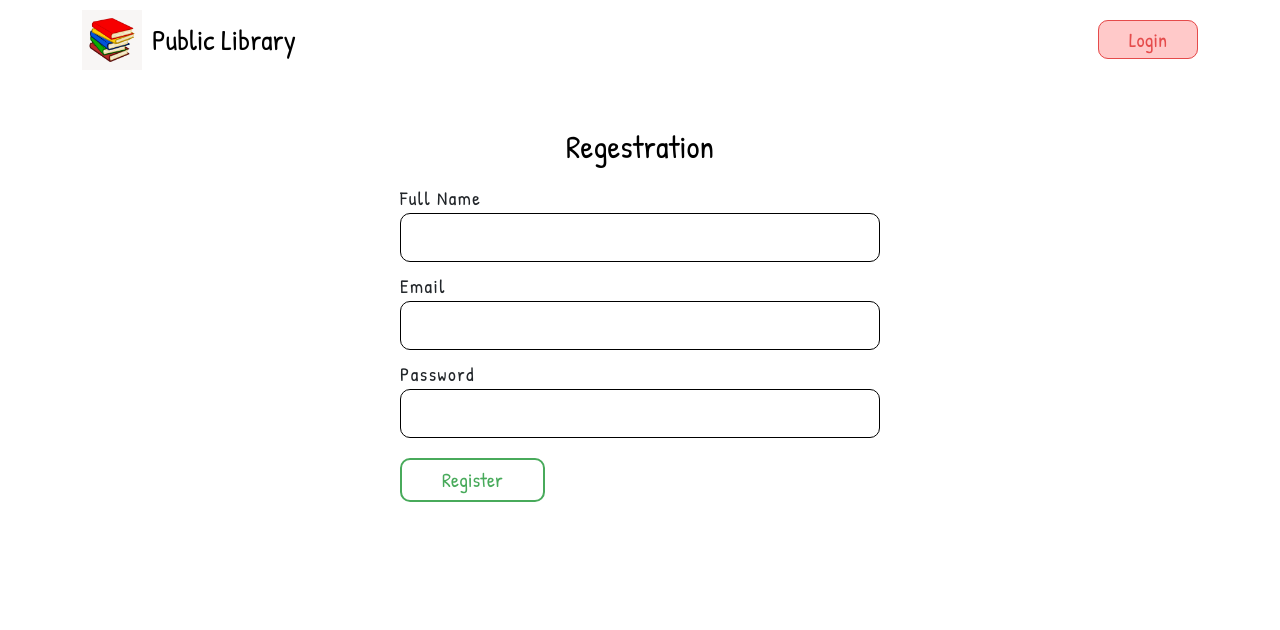
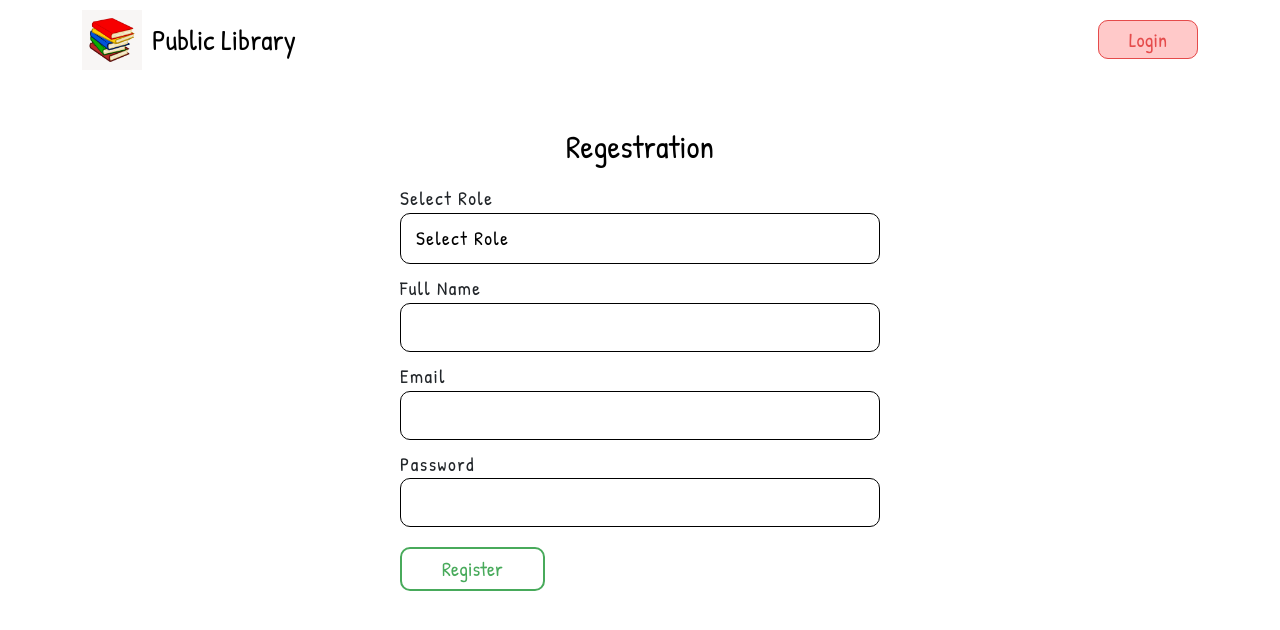
Before and after one commit to aatifShaikh2654/Hackathon, a React (Create React App) app in the folder frontend/: page /register in a window 1280 px wide. Shown: the top 630 px of the page. Built offline with nearby package versions, Linux system fonts and the light colour scheme.

Commit message:
Aatif 7/14

```diff
--- a/frontend/package.json
+++ b/frontend/package.json
@@ -12,6 +12,7 @@
     "react-dom": "^18.3.1",
     "react-router-dom": "^6.24.1",
     "react-scripts": "5.0.1",
+    "react-toastify": "^10.0.5",
     "web-vitals": "^2.1.4"
   },
   "scripts": {
--- a/frontend/src/App.js
+++ b/frontend/src/App.js
@@ -4,6 +4,7 @@ import Dashboard from './dashboard/Dashboard';
 import Register from './components/Register'
 import Login from './components/Login';
 import Navbar from './components/Navbar';
+import {ToastContainer} from 'react-toastify'
 
 function App() {
 
@@ -20,6 +21,7 @@ function App() {
   return (
     <>
       <Router>
+        <ToastContainer />
         <Navbar />
         <Routes>
           <Route path='/' element={<Dashboard />} />
--- a/frontend/src/components/Register.js
+++ b/frontend/src/components/Register.js
@@ -1,7 +1,60 @@
-import React from 'react'
+import React, { useState } from 'react'
 import styles from '../styles/register.module.css'
+import { useNavigate } from 'react-router-dom';
+import axios from 'axios'
+import { toast } from 'react-toastify';
 
 const Register = () => {
+
+    const [formData, setFormData] = useState({ full_name: "", email: "", password: "" });
+    const [drop, setDrop] = useState(false);
+    const [error, setError] = useState('');
+    const [select, setSelect] = useState('');
+
+    const navigate = useNavigate();
+
+    const selectDrop = (select) => {
+        setSelect(select)
+        setDrop(false)
+    }
+
+
+    const handleChange = (e) => {
+        setFormData({ ...formData, [e.target.name]: e.target.value })
+    }
+
+    const handleSubmit = async (e) => {
+        e.preventDefault();
+        try {
+            const response = await axios.post(process.env.REACT_APP_API_URL + "api/auth/createUser",
+                { role: select, name: formData.name, email: formData.email, password: formData.password },
+                {
+                    headers: {
+                        'Content-type': "application/json"
+                    },
+                })
+
+            const json = response.data;
+            console.log(json);
+            if (json.success) {
+                console.log("Successfully Created");
+                toast.success('Successfully Logged in')
+            } else {
+                console.log(json.error);
+                setError(json.message || json.message[0].msg)
+                console.log("Some error Occurred");
+            }
+
+
+        } catch (error) {
+            console.log(error);
+            setError(error.response.data.message || error.response.data.message[0].msg)
+            console.log("Some Thing Went wrong");
+        }
+    }
+
+
+
     return (
         <>
             <div className="container mt-5">
@@ -13,17 +66,32 @@ const Register = () => {
                                     <h1>Regestration</h1>
                                 </div>
                                 <div className={styles.forms}>
-                                    <div className={styles.input_field2} >
+                                    <div className={styles.input_field2}>
+                                        <span>Select Role</span>
+                                        <div className={` ${styles.dropdown} ${drop ? styles.active : ''}`} onClick={() => setDrop(!drop)}>
+                                            <div className={styles.select}>
+                                                <div className="d-flex align-items-center">
+                                                    <i className='bx bx-user-circle'></i>
+                                                    <span>{select ? select : "Select Role"}</span>
+                                                </div>
+                                                <i className="fa-solid fa-angle-up"></i></div>
+                                            <ul>
+                                                <li onClick={() => { selectDrop('User') }}>User</li>
+                                                <li onClick={() => { selectDrop('Librarian') }}>Librarian</li>
+                                            </ul>
+                                        </div>
+                                    </div>
+                                    <div className={styles.input_field2}>
                                         <span>Full Name</span>
-                                        <input type="text" className='input' name='full_name' placeholder='' />
+                                        <input type="text" className='input' onChange={handleChange} name='full_name' placeholder='' />
                                     </div>
                                     <div className={styles.input_field2}>
                                         <span>Email</span>
-                                        <input type="email" className='input' name='email' placeholder='' />
+                                        <input type="email" className='input' onChange={handleChange} name='email' placeholder='' />
                                     </div>
                                     <div className={styles.input_field2}>
                                         <span>Password</span>
-                                        <input type="password" className='input' name='password' placeholder='' />
+                                        <input type="password" className='input' onChange={handleChange} name='password' placeholder='' />
                                     </div>
                                     <div className={styles.button1}>
                                         <button type="button" class="button border">Register</button>
--- /dev/null
+++ b/frontend/src/context/state/State.js
@@ -0,0 +1,18 @@
+import React, { useState } from 'react'
+import StateContext from './StateContext'
+
+const State = (props) => {
+
+    const [loading, setLoading] = useState({ open: false, text: '' });
+
+
+  return (
+    <>
+      <StateContext.Provider value={{ loading, setLoading }}>
+        {props.children}
+      </StateContext.Provider>
+    </>
+  )
+}
+
+export default State
--- /dev/null
+++ b/frontend/src/context/state/StateContext.js
@@ -0,0 +1,5 @@
+import { createContext } from "react";
+
+const StateContext = createContext();
+
+export default StateContext;
--- a/frontend/src/global.css
+++ b/frontend/src/global.css
@@ -0,0 +1,86 @@
+
+.loading {
+    position: absolute;
+    top: 0;
+    left: 0;
+    right: 0;
+    bottom: 0;
+    display: flex;
+    justify-content: center;
+    align-items: center;
+    flex-direction: column;
+    height: 100%;
+    width: 100%;
+    z-index: 99999999;
+  }
+
+  .back-drop {
+    position: absolute;
+    top: 0;
+    left: 0;
+    right: 0;
+    bottom: 0;
+    background-color: #000;
+    opacity: .4;
+    z-index: 1;
+  }
+
+  .loading span {
+    letter-spacing: 1px;
+    font-size: 1vw;
+    margin-top: 10px;
+    color: #eee !important;
+  }
+
+  .loading-content {
+    display: flex;
+    flex-direction: column;
+    justify-content: center;
+    align-items: center;
+    position: relative;
+    z-index: 9;
+  }
+
+  .loading-svg {
+    width: 3.5em;
+    transform-origin: center;
+    animation: rotate4 2s linear infinite;
+  }
+
+  circle {
+    fill: none;
+    stroke: var(--accent);
+    stroke-width: 2;
+    stroke-dasharray: 1, 200;
+    stroke-dashoffset: 0;
+    stroke-linecap: round;
+    animation: dash4 1.5s ease-in-out infinite;
+  }
+
+  @keyframes rotate4 {
+    100% {
+      transform: rotate(360deg);
+    }
+  }
+
+  @keyframes dash4 {
+    0% {
+      stroke-dasharray: 1, 200;
+      stroke-dashoffset: 0;
+    }
+
+    50% {
+      stroke-dasharray: 90, 200;
+      stroke-dashoffset: -35px;
+    }
+
+    100% {
+      stroke-dashoffset: -125px;
+    }
+  }
+
+  @media (max-width: 1199px) {
+    .loading span {
+      font-size: .9rem;
+    }
+  }
--- a/frontend/src/index.js
+++ b/frontend/src/index.js
@@ -3,11 +3,14 @@ import ReactDOM from 'react-dom/client';
 import './index.css';
 import './global.css';
 import App from './App';
+import State from './context/state/State';
 
 const root = ReactDOM.createRoot(document.getElementById('root'));
 root.render(
   <React.StrictMode>
-    <App />
+    <State>
+      <App />
+    </State>
   </React.StrictMode>
 );
 
--- a/frontend/src/styles/register.module.css
+++ b/frontend/src/styles/register.module.css
@@ -4,6 +4,7 @@
     display: flex;
     justify-content: center;
     align-items: center;
+    margin-bottom: 50px;
     /* padding: 0px 20px; */
 }
 .formContainer form{
@@ -59,6 +60,84 @@
     font-weight: 500;
     margin-left: 10px;
 }
+
+
+.dropdown {
+    position: relative;
+}
+
+.dropdown .select {
+    width: 100%;
+    padding: 10px 15px;
+    border-radius: 10px;
+    background-color: var(--white);
+    color: var(--black);
+    border: 1px solid var(--black) !important;
+    display: flex;
+    justify-content: space-between;
+    align-items: center;
+    position: relative;
+    z-index: 99;
+    cursor: pointer;
+    font-weight: 500;
+    color: var(--black);
+    font-size: 1rem;
+    border: 1px solid var(--white);
+}
+
+.dropdown.active .select {
+    border: 1px solid var(--accent);
+}
+
+.dropdown .select i {
+    color: var(--black);
+    transition: all .5s ease;
+}
+
+.dropdown.active .select i:last-child {
+    transform: rotate(180deg);
+}
+
+.dropdown ul {
+    position: absolute;
+    width: 100%;
+    top: 50%;
+    left: 0;
+    right: 0;
+    height: 12px;
+    background-color: #fff;
+    border: 1px solid var(--black) !important;
+    color: var(--black);
+    padding-left: 0px;
+    z-index: 1;
+    border-radius: 12px;
+    overflow: hidden;
+    transition: all .5s ease;
+}
+
+
+.dropdown.active ul {
+    top: 0;
+    height: 140px;
+}
+
+.dropdown ul li:first-child {
+    padding-top: 60px !important;
+}
+
+.dropdown ul li {
+    list-style-type: none;
+    padding: 10px 30px;
+    border-bottom: 1px solid var(--black);
+    transition: all .5s ease;
+    cursor: pointer;
+    font-weight: 500;
+}
+
+.dropdown ul li:hover {
+    background-color: #eee;
+}
+
 @media(max-width:999px){
     .title h1{
         font-size: 3.2rem;
```
Also changed, not shown: frontend/src/components/Loading.js (added, +23 -0 lines), frontend/src/components/Login.js (+55 -4 lines), 1 other file (tests, documents, lock files or other folders).
